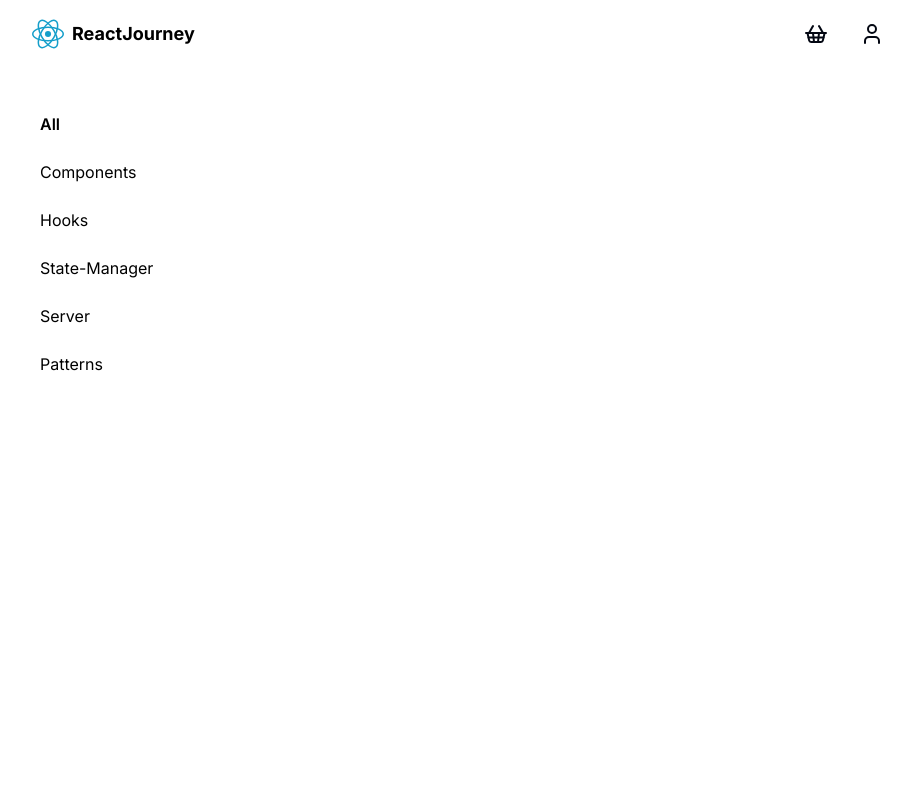
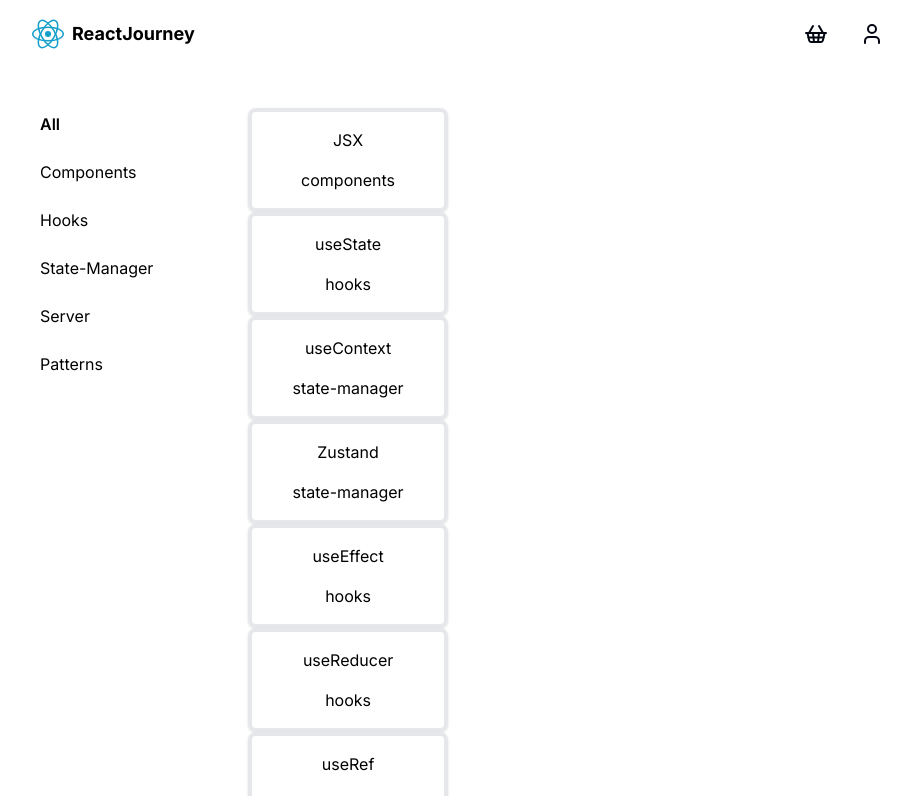
Before and after one commit to mirkobozzetto/workshop_component, a Next.js app: page / in a window 1280 px wide. Shown: the top 796 px of the page, without its empty margins (176-1087 px from the left). Built offline with nearby package versions, Linux system fonts and the light colour scheme.

Commit message:
chore: Add lazy loading for ReactCard components in Home page

```diff
--- a/app/page.tsx
+++ b/app/page.tsx
@@ -1,6 +1,7 @@
 import Header from "@/components/Header";
 import MenuFilter from "@/components/MenuFilter";
 import { REACT_CARDS } from "@/data/cardsData";
+import ReactCard from "../components/ReactCard";
 
 type HomeProps = {
   searchParams: { [key: string]: string | string[] | undefined };
@@ -18,6 +19,14 @@ export default function Home({ searchParams }: HomeProps) {
       <Header />
       <div className="flex max-lg:flex-col flex-1 gap-4 mt-8 mb-4 py-2 overflow-auto">
         <MenuFilter currentFilter={currentFilter} filters={filters} />
+        <div className="grid grid-cols-1">
+          {REACT_CARDS.filter((card) => {
+            if (!currentFilter) return true;
+            return card.category === currentFilter;
+          }).map((card) => (
+            <ReactCard key={card.name} card={card} />
+          ))}
+        </div>
       </div>
     </main>
   );
--- /dev/null
+++ b/components/ReactCard.tsx
@@ -0,0 +1,17 @@
+// import cardsData from '@/data/cardsData';
+type CardProps = {
+  name: string;
+  category: string;
+  url: string;
+};
+
+const ReactCard = ({ card }: { card: CardProps }) => {
+  return (
+    //
+    <div className="flex flex-col justify-center items-center gap-4 border-4 hover:border-gray-300 hover:bg-gray-100 shadow p-4 rounded-lg transition-colors">
+      <p>{card.name}</p>
+      <p>{card.category}</p>
+    </div>
+  );
+};
+export default ReactCard;
```
